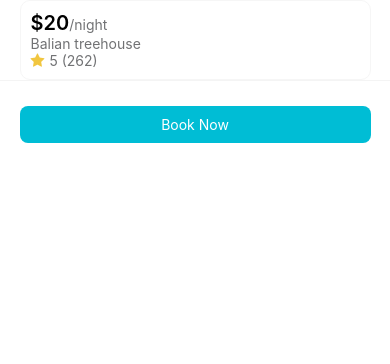
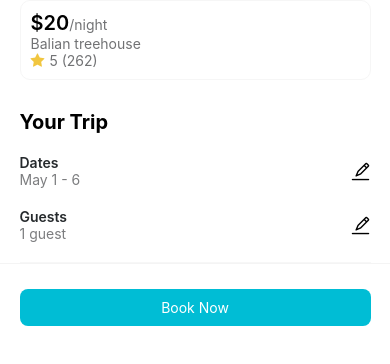
Before and after one commit to TDMinhNhat/travelling-mobile-app-repo, a React Native app in the folder travelling-app-fe/: screen / in a window 390 px wide. Shown: the top 364 px of the page. Built offline with nearby package versions, Linux system fonts and the light colour scheme.

Commit message:
display trip in Booking screen

```diff
--- a/travelling-app-fe/src/screens/BookingScreen.tsx
+++ b/travelling-app-fe/src/screens/BookingScreen.tsx
@@ -2,6 +2,7 @@ import React from "react";
 import { SafeAreaView, View, Text, Pressable, Image } from "react-native";
 import BookingStyle from "../style/BookingStyle";
 import FontAwesome from '@expo/vector-icons/FontAwesome';
+import AntDesign from '@expo/vector-icons/AntDesign';
 
 export default function () {
 
@@ -19,20 +20,47 @@ export default function () {
         <View style={{ width: "100%", display: "flex", alignItems: "center" }}>
             <View style={{ borderBottomColor: "#f4f4f4", borderBottomWidth: 1, width: "100%", alignItems: "center" }}>
                 <View style={{ width: "90%", display: "flex", flexDirection: "row", justifyContent: "space-between", borderColor: "#f6f6f6", borderWidth: 1, borderRadius: 10, padding: 10 }}>
-                    <View style={{display: "flex", flexDirection: "column", justifyContent: "space-between"}}>
+                    <View style={{ display: "flex", flexDirection: "column", justifyContent: "space-between" }}>
                         <View>
-                            <Text style={{color: "#717274"}}><Text style={{fontWeight: 600, fontSize: 20, color: "black"}}>${data.price}</Text>/night</Text>
+                            <Text style={{ color: "#717274" }}><Text style={{ fontWeight: 600, fontSize: 20, color: "black" }}>${data.price}</Text>/night</Text>
                         </View>
                         <View>
-                            <Text style={{color: "#717274"}}>{data.title}</Text>
+                            <Text style={{ color: "#717274" }}>{data.title}</Text>
                         </View>
-                        <View style={{display: "flex", flexDirection: "row", alignItems: "center"}}>
+                        <View style={{ display: "flex", flexDirection: "row", alignItems: "center" }}>
                             <FontAwesome name="star" size={15} color="#f1c640" />
-                            <Text style={{marginLeft: 5, color: "#717274"}}>{data.averageStar} ({data.totalReview})</Text>
+                            <Text style={{ marginLeft: 5, color: "#717274" }}>{data.averageStar} ({data.totalReview})</Text>
                         </View>
                     </View>
                     <View>
                         <Image source={{ uri: data.image }} width={100} height={100} borderRadius={5} />
+                    </View>
+                </View>
+                <View style={{ width: "90%", marginTop: 30, borderBottomColor: "#f7f7f7", borderBottomWidth: 1 }}>
+                    <View>
+                        <Text style={{ fontWeight: 700, fontSize: 20 }}>Your Trip</Text>
+                    </View>
+                    <View style={{ marginTop: 20, display: "flex", flexDirection: "row", justifyContent: "space-between", alignItems: "center" }}>
+                        <View>
+                            <Text style={{color: "#262a2d", fontWeight: 600}}>Dates</Text>
+                            <Text style={{color: "#7c7d7f"}}>{data.dates}</Text>
+                        </View>
+                        <View>
+                            <Pressable>
+                                <AntDesign name="edit" size={20} color="black" />
+                            </Pressable>
+                        </View>
+                    </View>
+                    <View style={{ marginTop: 20, display: "flex", flexDirection: "row", justifyContent: "space-between", alignItems: "center", marginBottom: 20 }}>
+                        <View>
+                            <Text style={{color: "#262a2d", fontWeight: 600}}>Guests</Text>
+                            <Text style={{color: "#7c7d7f"}}>{data.guests} guest</Text>
+                        </View>
+                        <View>
+                            <Pressable>
+                                <AntDesign name="edit" size={20} color="black" />
+                            </Pressable>
+                        </View>
                     </View>
                 </View>
             </View>
```
